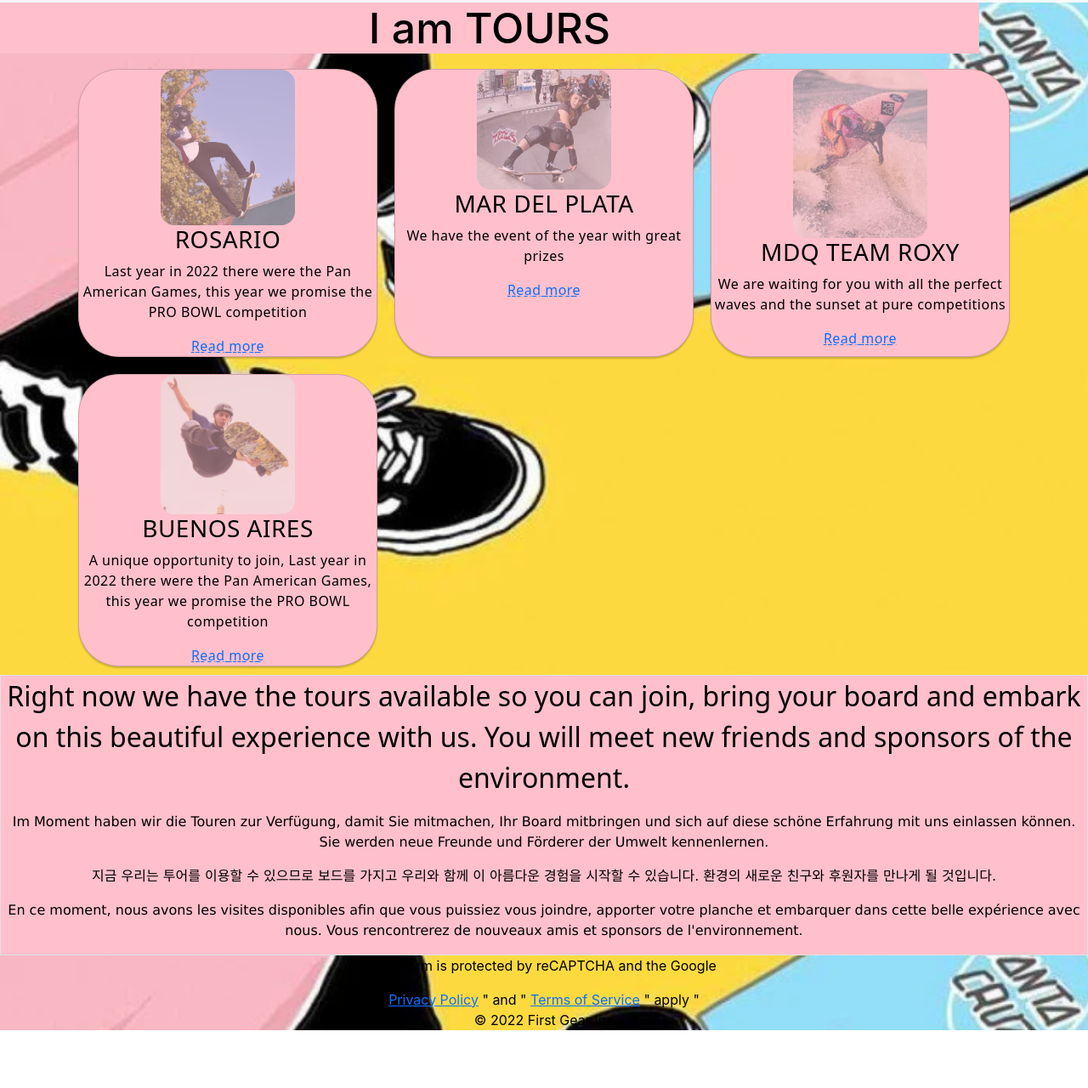
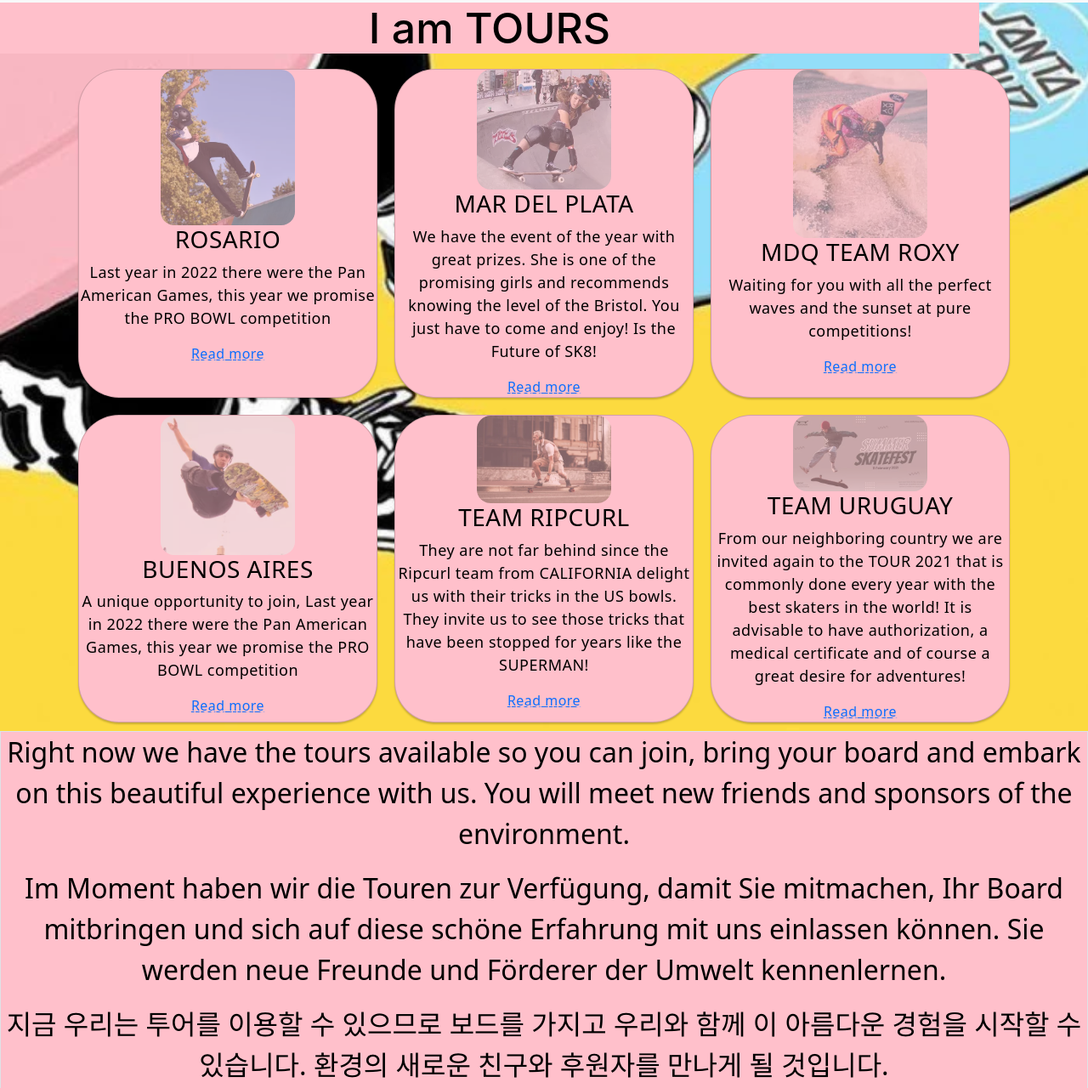
Before and after one commit to EliCarrizo/PF-CARRIZO, a website: page pages/tours.html in a window 1280 px wide. Shown: the part 172-1452 px from the top of the page at 85% size. Before the commit the page ends 1400 px from the top, so only its background shows below. Drawn offline with nearby package versions, Linux system fonts and the light colour scheme.

Commit message:
Put some pics and p

```diff
--- a/Scss/partials/_header.scss
+++ b/Scss/partials/_header.scss
@@ -50,7 +50,7 @@
                         color:$greenyellow;
                         text-decoration: $none;
                     }
-        /*Page 404*/
+
         .NavInsideTheHead{
                 display: $flex;
                 background-color: $white;
--- a/Scss/partials/_main.scss
+++ b/Scss/partials/_main.scss
@@ -79,6 +79,8 @@
         color: $black;
         font-weight: $f-weight;
         font-family: $lucida;
+        height: auto;
+        width: fit-content;
     }
     .text-tours{
         font-family: $system-li;
@@ -97,5 +99,8 @@
         font-size: 200px;
         text-shadow: $size2 $size2 $black;
     }
+    .text-p{
+        font-size: 18px;
+    }
 
 }
--- a/Scss/partials/_section.scss
+++ b/Scss/partials/_section.scss
@@ -2,5 +2,4 @@
     text-align: $center;
     color:$black;
     text-shadow: $size2 $size2 $pink;
-
 }
--- a/pages/tours.html
+++ b/pages/tours.html
@@ -55,46 +55,80 @@
               <div class="col card grid-item">
                 <img class="boyfly" src="../assets/img/boyfly3.webp" alt="boy-fly-faster">
                 <h3>ROSARIO</h3>
-                <p>Last year in 2022 there were the Pan American Games, this year we promise the PRO BOWL competition
+                <p class="text-p">
+                  Last year in 2022 there were the Pan American Games, this year we promise the PRO BOWL competition
                 </p>
                 <a href="#">Read more</a>
               </div>
               <div class="col card grid-item">
                 <img class="boyfly" src="../assets/img/girl-skate.webp" alt="girl-fly-more">
                 <h3>MAR DEL PLATA</h3>
-                <p>We have the event of the year with great prizes</p>
+                <p class="text-p">
+                   We have the event of the year with great prizes.
+                   She is one of the promising girls and recommends knowing
+                   the level of the Bristol.
+                   You just have to come and enjoy!
+                   Is the Future of SK8!
+                </p>
                 <a href="#">Read more</a>
               </div>
               <div class="col card grid-item">
                 <img class="boyfly" src="../assets/img/coco-surf.webp" alt="coco-surfing">
                 <h3>MDQ TEAM ROXY</h3>
-                <p>We are waiting for you with all the perfect waves and the sunset at pure competitions
+                <p class="text-p">
+                  Waiting for you with all the perfect waves and the sunset at pure competitions!
                 </p>
                 <a href="#">Read more</a>
               </div>
               <div class="col card grid-item">
                 <img class="boyfly"  src="../assets/img/gael-bsas.webp" alt="gael-fly-high">
                 <h3>BUENOS AIRES</h3>
-                <p>A unique opportunity to join,
+                <p class="text-p">
+                  A unique opportunity to join,
                   Last year in 2022 there were the Pan American Games, this year we promise the PRO BOWL competition
+                </p>
+                <a href="#">Read more</a>
+              </div>
+              <div class="col card grid-item">
+                <img class="boyfly" src="../assets/img/ripcurl-old.webp" alt="old-man-long">
+                <h3>TEAM RIPCURL</h3>
+                <p class="text-p">
+                  They are not far behind since the Ripcurl team
+                  from CALIFORNIA delight us with their tricks in the US bowls.
+                  They invite us to see those tricks that have been stopped for years like the SUPERMAN!
+                </p>
+                <a href="#">Read more</a>
+              </div>
+              <div class="col card grid-item">
+                <img class="boyfly"  src="../assets/img/summer-tour.webp" alt="summer-tour">
+                <h3>TEAM URUGUAY</h3>
+                <p class="text-p">
+                  From our neighboring country we are invited
+                  again to the TOUR 2021 that is commonly done every
+                  year with the best skaters in the world!
+                  It is advisable to have authorization,
+                  a medical certificate and of course a great
+                  desire for adventures!
                 </p>
                 <a href="#">Read more</a>
               </div>
             </div>
             <div class="border">
-              <p class="text-tours">Right now we have the tours available so you can join,
+              <p class="text-tours">
+                  Right now we have the tours available so you can join,
                   bring your board and embark on this beautiful experience with us.
                   You will meet new friends and sponsors of the environment.
               </p>
-              <p>Im Moment haben wir die Touren zur Verfügung, damit Sie mitmachen,
+              <p class="text-tours">
+                  Im Moment haben wir die Touren zur Verfügung, damit Sie mitmachen,
                   Ihr Board mitbringen und sich auf diese schöne Erfahrung mit uns
                   einlassen können. Sie werden neue Freunde und Förderer der Umwelt kennenlernen.
-
               </p>
-              <p>지금 우리는 투어를 이용할 수 있으므로 보드를 가지고 우리와 함께 이
+              <p class="text-tours">
+                  지금 우리는 투어를 이용할 수 있으므로 보드를 가지고 우리와 함께 이
                   아름다운 경험을 시작할 수 있습니다. 환경의 새로운 친구와 후원자를 만나게 될 것입니다.
               </p>
-              <p>
+              <p class="text-tours">
                   En ce moment, nous avons les visites disponibles afin que
                   vous puissiez vous joindre, apporter votre planche et embarquer dans cette
                   belle expérience avec nous. Vous rencontrerez de nouveaux amis et sponsors de l'environnement.
```
Also changed, not shown: 404.html (+5 -5 lines), pages/boards.html (+1 -1 lines), Scss/estilo.css, assets/img/boyfly4.jpg (deleted), assets/img/gael-bsas.jpg (deleted), assets/img/ripcurl-old.webp (added), assets/img/summer-tour.webp (added), 1 other file.
